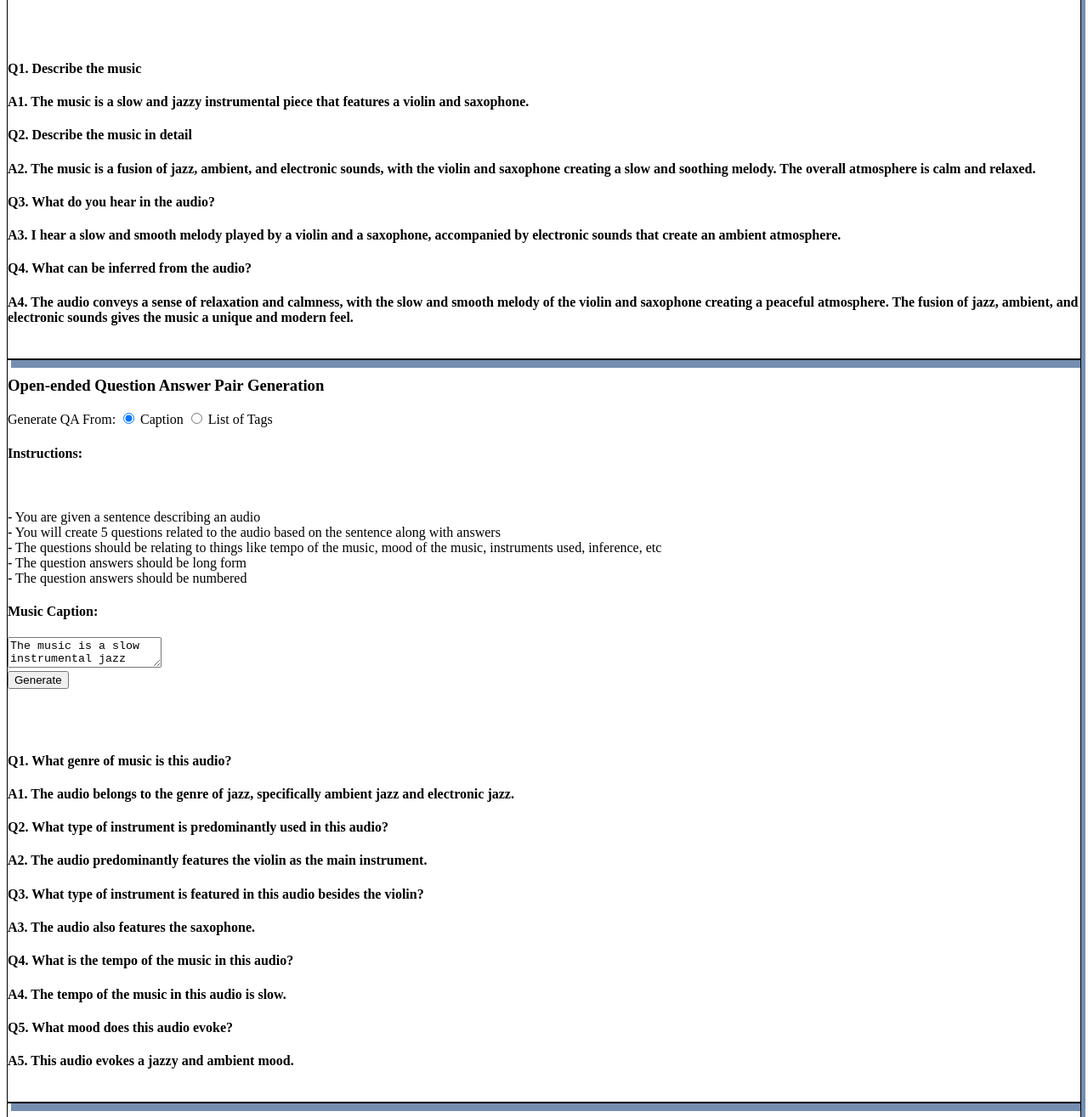
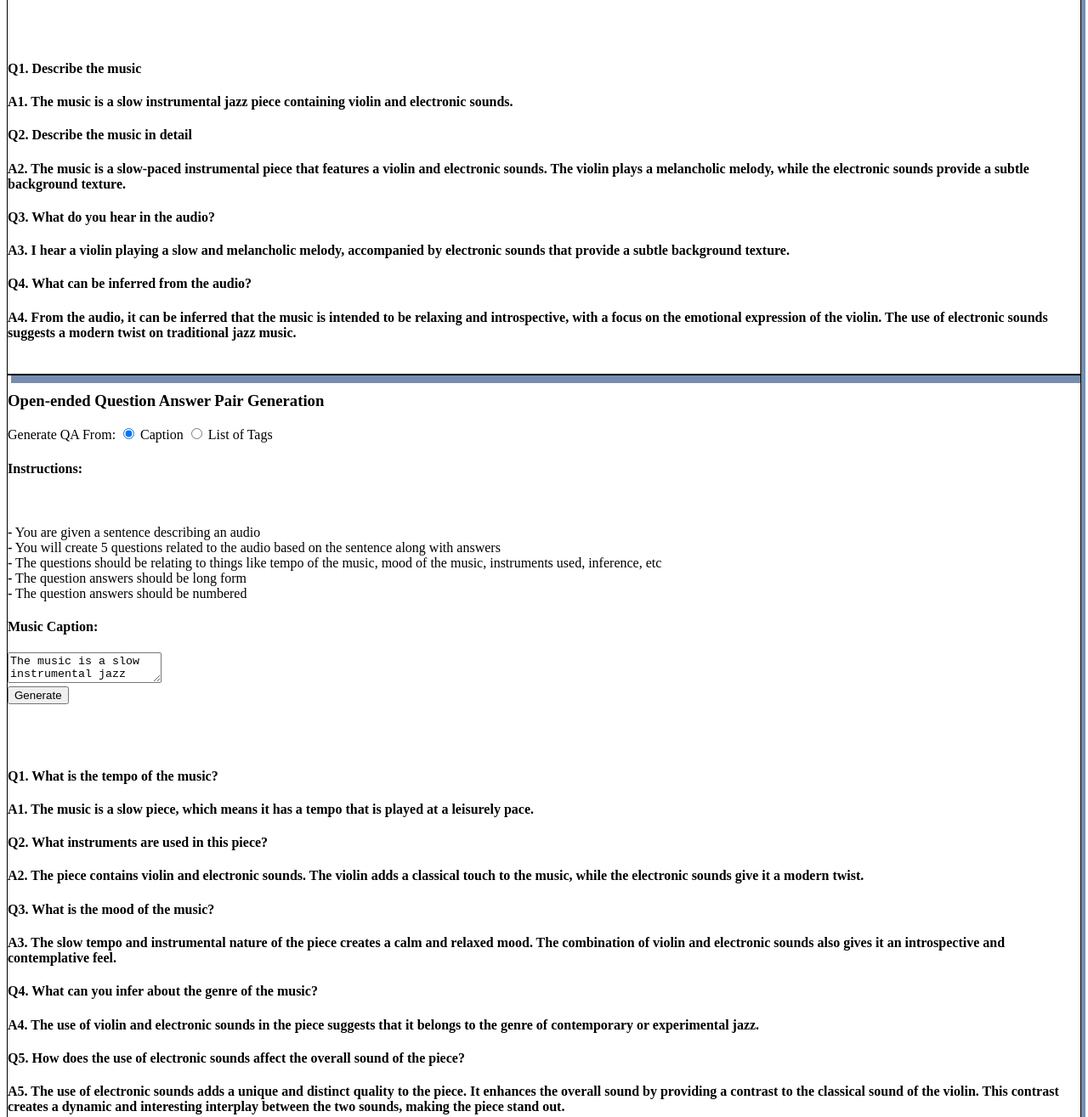
Before and after one commit to crypto-code/MU-LLaMA-Demo, a website with bundled scripts: page index.html in a window 1280 px wide. Shown: the part 1861-3176 px from the top of the page at 85% size. Built offline with nearby package versions, Linux system fonts and the light colour scheme; a script that the page names is missing.

Commit message:
Update questions

```diff
--- a/index.html
+++ b/index.html
@@ -301,28 +301,28 @@
                             <h4 class="question"><b>Q1</b>. Describe the music</h4>
                             <h4 class="answer"><b>A1</b>.
                                 <span id="q1">
-                                    The music is a slow and jazzy instrumental piece that features a violin and saxophone.
+                                    The music is a slow instrumental jazz piece containing violin and electronic sounds.
                                 </span></h4>
                         </div>
                         <div>
                             <h4 class="question"><b>Q2</b>. Describe the music in detail</h4>
                             <h4 class="answer"><b>A2</b>.
                                 <span id="q2">
-                                The music is a fusion of jazz, ambient, and electronic sounds, with the violin and saxophone creating a slow and soothing melody. The overall atmosphere is calm and relaxed.
+                                The music is a slow-paced instrumental piece that features a violin and electronic sounds. The violin plays a melancholic melody, while the electronic sounds provide a subtle background texture.
                                 </span></h4>
                         </div>
                         <div>
                             <h4 class="question"><b>Q3</b>. What do you hear in the audio?</h4>
                             <h4 class="answer"><b>A3</b>.
                                 <span id="q3">
-                                    I hear a slow and smooth melody played by a violin and a saxophone, accompanied by electronic sounds that create an ambient atmosphere.
+                                    I hear a violin playing a slow and melancholic melody, accompanied by electronic sounds that provide a subtle background texture.
                                 </span></h4>
                         </div>
                         <div>
                             <h4 class="question"><b>Q4</b>. What can be inferred from the audio?</h4>
                             <h4 class="answer"><b>A4</b>.
                                 <span id="q4">
-                                    The audio conveys a sense of relaxation and calmness, with the slow and smooth melody of the violin and saxophone creating a peaceful atmosphere. The fusion of jazz, ambient, and electronic sounds gives the music a unique and modern feel.
+                                    From the audio, it can be inferred that the music is intended to be relaxing and introspective, with a focus on the emotional expression of the violin. The use of electronic sounds suggests a modern twist on traditional jazz music.
                                 </span></h4>
                         </div>
                         <br>
@@ -383,38 +383,38 @@
                             <img src="img/preloader.gif" alt="Preloader">
                         </div>
                         <div>
-                            <h4 class="question"><b>Q1</b>. <span id="q1c"> What genre of music is this audio?</span></h4>
+                            <h4 class="question"><b>Q1</b>. <span id="q1c"> What is the tempo of the music?</span></h4>
                             <h4 class="answer"><b>A1</b>.
                                 <span id="a1c">
-                                    The audio belongs to the genre of jazz, specifically ambient jazz and electronic jazz.
+                                    The music is a slow piece, which means it has a tempo that is played at a leisurely pace.
                                 </span></h4>
                         </div>
                         <div>
-                            <h4 class="question"><b>Q2</b>. <span id="q2c">What type of instrument is predominantly used in this audio?</span></h4>
+                            <h4 class="question"><b>Q2</b>. <span id="q2c"> What instruments are used in this piece?</span></h4>
                             <h4 class="answer"><b>A2</b>.
                                 <span id="a2c">
-                                The audio predominantly features the violin as the main instrument.
+                                The piece contains violin and electronic sounds. The violin adds a classical touch to the music, while the electronic sounds give it a modern twist.
                                 </span></h4>
                         </div>
                         <div>
-                            <h4 class="question"><b>Q3</b>. <span id="q3c">What type of instrument is featured in this audio besides the violin?</span></h4>
+                            <h4 class="question"><b>Q3</b>. <span id="q3c">What is the mood of the music?</span></h4>
                             <h4 class="answer"><b>A3</b>.
                                 <span id="a3c">
-                                    The audio also features the saxophone.
+                                    The slow tempo and instrumental nature of the piece creates a calm and relaxed mood. The combination of violin and electronic sounds also gives it an introspective and contemplative feel.
                                 </span></h4>
                         </div>
                         <div>
-                            <h4 class="question"><b>Q4</b>. <span id="q4c">What is the tempo of the music in this audio?</span></h4>
+                            <h4 class="question"><b>Q4</b>. <span id="q4c">What can you infer about the genre of the music?</span></h4>
                             <h4 class="answer"><b>A4</b>.
                                 <span id="a4c">
-                                    The tempo of the music in this audio is slow.
+                                    The use of violin and electronic sounds in the piece suggests that it belongs to the genre of contemporary or experimental jazz.
                                 </span></h4>
                         </div>
                         <div>
-                            <h4 class="question"><b>Q5</b>. <span id="q5c">What mood does this audio evoke?</span></h4>
+                            <h4 class="question"><b>Q5</b>. <span id="q5c">How does the use of electronic sounds affect the overall sound of the piece?</span></h4>
                             <h4 class="answer"><b>A5</b>.
                                 <span id="a5c">
-                                    This audio evokes a jazzy and ambient mood.
+                                    The use of electronic sounds adds a unique and distinct quality to the piece. It enhances the overall sound by providing a contrast to the classical sound of the violin. This contrast creates a dynamic and interesting interplay between the two sounds, making the piece stand out.
                                 </span></h4>
                         </div>
                         <br>
@@ -459,7 +459,7 @@
                             <h4><b>Caption</b></h4>
                             <h4 class="answer">
                                 <span id="caption-ans">
-                                    The music is a slow and jazzy instrumental piece that features a violin and saxophone.
+                                    Soulful jazz and ambient electronic violin with saxophone, slow and jazzy.
                                 </span></h4>
                         </div>
                         <br>
```
